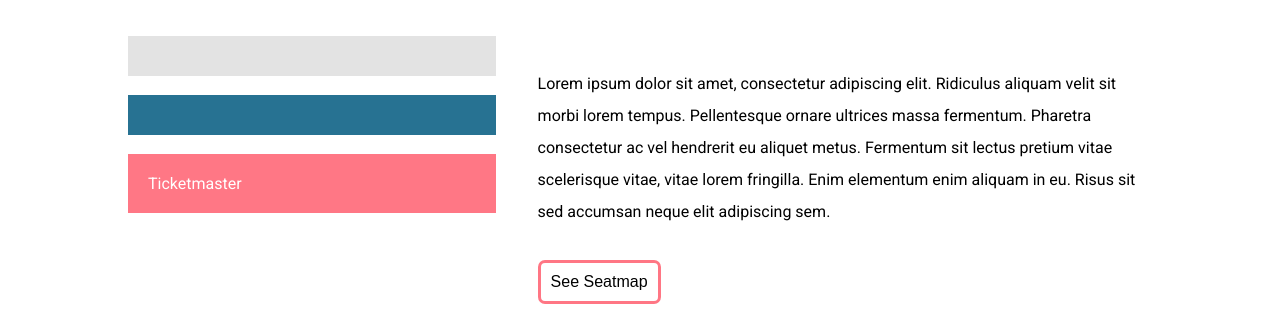
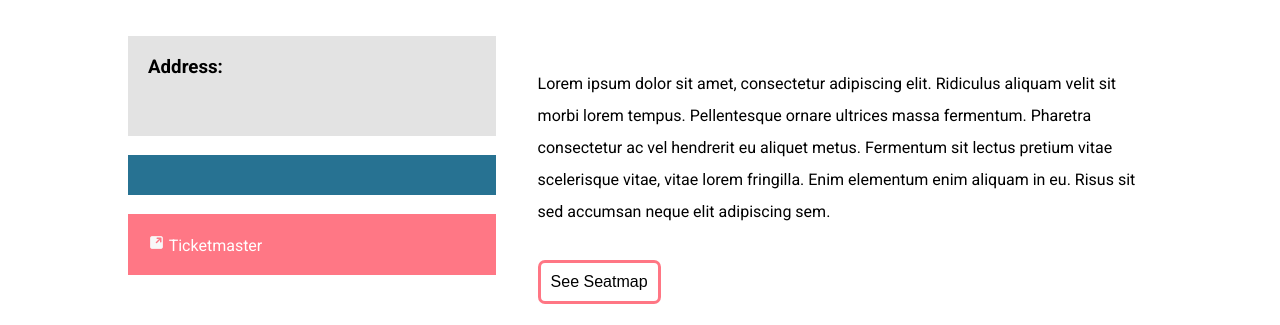
Before and after one commit to ironhack-api-project/api, a React (Create React App) app: page /events/1 in a window 1280 px wide. Shown: the part 454-779 px from the top of the page. Built offline with nearby package versions, Linux system fonts and the light colour scheme; no server answers.

Commit message:
updated css

```diff
--- a/src/components/Events.js
+++ b/src/components/Events.js
@@ -3,6 +3,8 @@ import { useHistory } from "react-router-dom";
 import { useEffect, useState } from "react";
 import axios from "axios";
 import backarrow from "../backarrow.png";
+import price from "../price.png";
+import ticketmaster from "../ticketmaster.png";
 
 function Events(props) {
   let [event, setEvent] = useState({});
@@ -57,11 +59,15 @@ function Events(props) {
           <div className="information">
             <div className="information_left">
               <div className="dateandtime">
+                <h3>
+                    Address: {event._embedded?.venues?.[0]?.address?.line1}
+                  </h3>
+                  <br></br>
                 {/* Display Event Date */}
                 {!event.dates?.start?.localDate ? null : (
                   <h3>Date: {event.dates?.start?.localDate}</h3>
                 )}
-
+                <br></br>
                 {/* Display Event Time */}
                 {!event.dates?.start?.localTime ? null : (
                   <h3>Event starts at: {event.dates?.start?.localTime}</h3>
@@ -72,13 +78,13 @@ function Events(props) {
                 {/* Display Price Range */}
                 {!event.priceRanges?.[0]?.min ? null : (
                   <h4>
-                    Price Ranges: ${event.priceRanges?.[0]?.min} to $
+                    <img src={price} /> Price Ranges: ${event.priceRanges?.[0]?.min} to $
                     {event.priceRanges?.[0]?.max}
                   </h4>
                 )}
               </div>
               <br></br>
-              <div className="ticketmaster">Ticketmaster</div>
+              <div className="ticketmaster"><img src={ticketmaster} /> Ticketmaster</div>
             </div>
             <div className="information_right">
               {/* Display event promoter */}
@@ -100,9 +106,7 @@ function Events(props) {
                   <img
                     src={event._embedded?.venues?.[0]?.images?.[0]?.url}
                   ></img>
-                  <h4>
-                    Address: {event._embedded?.venues?.[0]?.address?.line1}
-                  </h4>
+
                 </div>
               )}
               {/* Display seat map */}
```
Also changed, not shown: src/price.png (added), src/ticketmaster.png (added).
